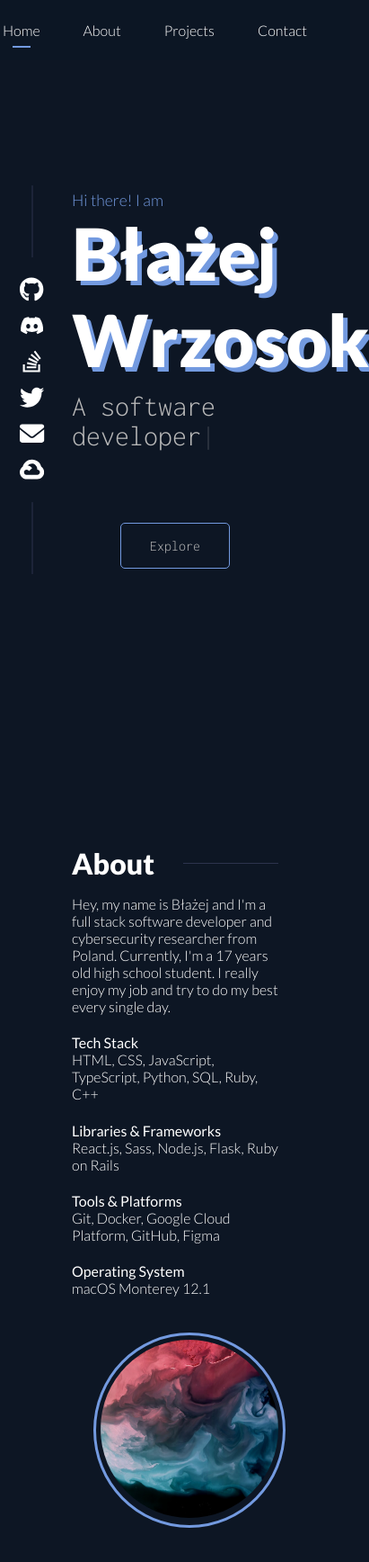
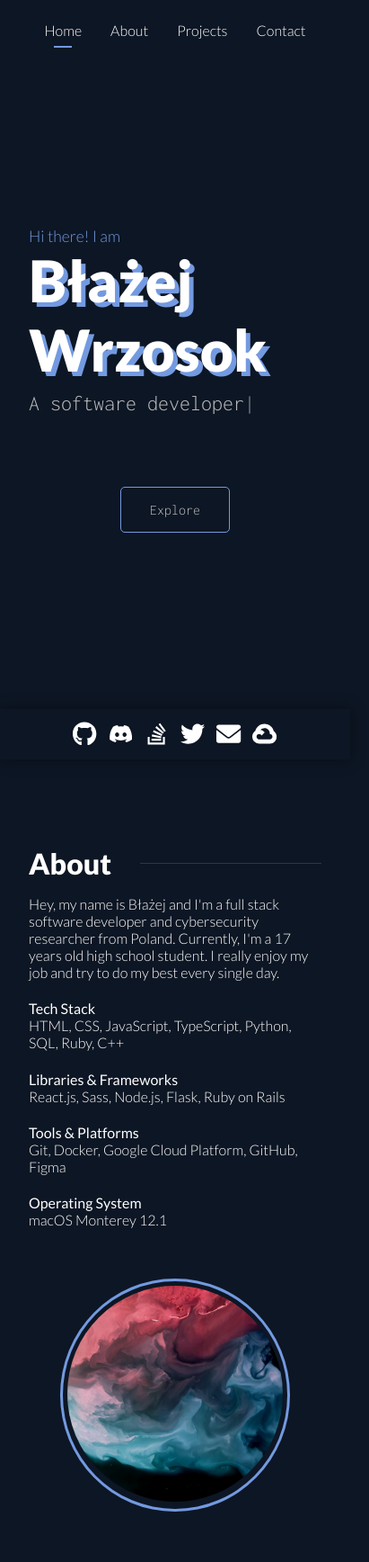
Before and after one commit to wblazej/wblz.xyz, a React (Create React App) app: page / in a window 390 px wide. Shown: the top 1736 px of the page at 90% size, 411 px wide, since content can reach past the window. Built offline with nearby package versions, Linux system fonts and the light colour scheme.

Commit message:
mobile optimization

```diff
--- a/src/components/Section/section.scss
+++ b/src/components/Section/section.scss
@@ -3,8 +3,8 @@
 section {
     max-width: 800px;
     margin: 0 auto;
-    padding-left: 5em;
-    padding-right: 5em;
+    padding-left: 10em;
+    padding-right: 10em;
     margin-bottom: 20em;
 
     .header {
@@ -51,3 +51,10 @@ section {
         }
     }
 }
+
+@media screen and (max-width: $min-mobile-screen-width) {
+    section {
+        padding-left: 2em;
+        padding-right: 2em;
+    }
+}
--- a/src/elements/About/about.scss
+++ b/src/elements/About/about.scss
@@ -7,10 +7,11 @@ section.about {
         align-items: center;
         flex-wrap: wrap;
         justify-content: center;
+        gap: 3em;
 
         .text {
             flex: 1;
-            min-width: 10em;
+            min-width: 15em;
 
             h4 {
                 font-weight: 400;
@@ -26,9 +27,6 @@ section.about {
             width: 15em;
             height: auto;
             position: relative;
-            margin-left: 2em;
-            margin-top: 2em;
-            margin-bottom: 2em;
 
             &::after {
                 position: absolute;
--- a/src/elements/Footer/footer.scss
+++ b/src/elements/Footer/footer.scss
@@ -26,3 +26,19 @@ footer {
         }
     }
 }
+
+@media screen and (max-width: $min-mobile-screen-width) {
+    footer {
+        padding-bottom: 5em;
+
+        span {
+            &::after {
+                content: '';
+            }
+
+            &:not(:first-child) {
+                display: none;
+            }
+        }
+    }
+}
--- a/src/elements/Home/home.scss
+++ b/src/elements/Home/home.scss
@@ -8,8 +8,8 @@ header {
     display: flex;
     flex-direction: column;
     justify-content: center;
-    padding-left: 5em;
-    padding-right: 5em;
+    padding-left: 10em;
+    padding-right: 10em;
     margin-bottom: 5em;
 
     p {
@@ -87,3 +87,18 @@ header {
         }
     }
 }
+
+@media screen and (max-width: $min-mobile-screen-width) {
+    header {
+        padding-left: 2em;
+        padding-right: 2em;
+
+        h1 {
+            font-size: 4rem;
+        }
+
+        h2 {
+            font-size: 1.5rem;
+        }
+    }
+}
--- a/src/elements/NavBar/navBar.scss
+++ b/src/elements/NavBar/navBar.scss
@@ -53,3 +53,13 @@ nav {
         }
     }
 }
+
+@media screen and (max-width: $min-mobile-screen-width) {
+    nav {
+        justify-content: center;
+
+        a {
+            margin: 0 1em;
+        }
+    }
+}
--- a/src/elements/Projects/projects.scss
+++ b/src/elements/Projects/projects.scss
@@ -5,7 +5,6 @@ section.projects {
     .section-content {
         .project {
             display: flex;
-            align-items: center;
             margin-top: 3em;
             margin-bottom: 3em;
             flex-wrap: wrap;
@@ -96,6 +95,7 @@ section.projects {
                 }
             }
 
+            @media (min-width: 1000px) {
                 &.from-right {
                     flex-direction: row-reverse;
 
@@ -119,6 +119,7 @@ section.projects {
                             box-shadow: -10px 10px 0 0 $accent-color;
                             transform: translate(5px, -5px);
                             background-size: 105%;
+                        }
                     }
                 }
             }
@@ -149,7 +150,7 @@ section.projects {
 
                 .preview {
                     opacity: 1;
-                    animation: preview-animation 1s;
+                    @media (min-width: $min-mobile-screen-width) { animation: preview-animation 1s; }
 
                     @include keyframes-animation(preview-animation) {
                         from { transform: translateX(200%); }
@@ -158,7 +159,7 @@ section.projects {
 
                 &.from-right {
                     .preview {
-                        animation: preview-animation-from-right 1s;
+                        @media (min-width: $min-mobile-screen-width)  { animation: preview-animation-from-right 1s; }
 
                         @include keyframes-animation(preview-animation-from-right) {
                             from { transform: translateX(-200%); }
@@ -176,3 +177,25 @@ section.projects {
         }
     }
 }
+
+@media screen and (max-width: 1000px) {
+    section.projects {
+        .section-content {
+            .project {
+                flex-direction: column;
+                flex-wrap: nowrap;
+                gap: 1em;
+
+                .description {
+                    p {
+                        width: auto;
+                    }
+                }
+
+                .links {
+                    padding: 0;
+                }
+            }
+        }
+    }
+}
--- a/src/elements/Socials/socials.scss
+++ b/src/elements/Socials/socials.scss
@@ -7,9 +7,10 @@
     padding: 1em;
     top: 50%;
     transform: translateY(-50%);
-    animation: socials $animation-time;
+    @media (min-width: $min-mobile-screen-width) { animation: socials $animation-time; }
     display: flex;
     flex-direction: column;
+    z-index: 5;
 
     .social-icon {
         width: 1.7em;
@@ -87,3 +88,24 @@
         animation: socials-sudo-elements2 $animation-time;
     }
 }
+
+@media screen and (max-width: $min-mobile-screen-width) {
+    .socials {
+        bottom: 0;
+        left: 0;
+        right: 0;
+        top: unset;
+        transform: translateY(0px);
+        flex-direction: row;
+        justify-content: center;
+        background-color: $primary-color;
+        padding: .5em;
+        box-shadow: 0 0 15px 1px $box-shadow-color;
+        backdrop-filter: blur(10px);
+        background-color: #0e1725d9;
+
+        &::before, &::after {
+            display: none;
+        }
+    }
+}
--- a/src/style/_variables.scss
+++ b/src/style/_variables.scss
@@ -13,3 +13,4 @@ $secondary-font: 'Inconsolata', monospace;
 
 // others
 $animation-time: 4s;
+$min-mobile-screen-width: 800px;
```
Lines whose indentation alone changed are shown as unchanged.
